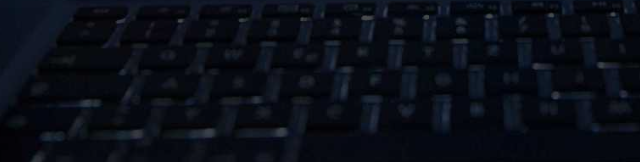
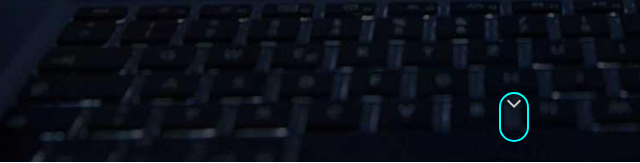
Before and after one commit to bigyanse/portfolio, a plain HTML site: page index.html in a window 1280 px wide. Shown: the part 638-801 px from the top of the page, 141-781 px from the left. Drawn offline with nearby package versions, Linux system fonts and the light colour scheme.

Commit message:
`feat`: ✨ added scroll down button at hero(intro) section

```diff
--- a/assets/css/style.css
+++ b/assets/css/style.css
@@ -286,3 +286,50 @@ footer {
     max-width: 100%;
   }
 }
+
+.intro-scroll {
+  width: 30px;
+  height: 50px;
+  position: absolute;
+  left: 50%;
+  bottom: 20px;
+  border-radius: 50px;
+  cursor: pointer;
+  border: 2px solid #00ffff;
+}
+
+.intro-scroll::before,
+.intro-scroll::after {
+  content: "";
+  position: absolute;
+  top: 20%;
+  left: 50%;
+  transform: translate(-50%, -100%) rotate(45deg);
+  width: 10px;
+  height: 10px;
+  border: 2px solid #fff;
+  border-top: none;
+  border-left: none;
+  animation: intro-scroll 1s ease-in-out infinite;
+}
+
+.intro-scroll::after {
+  top: 30%;
+  animation-delay: 0.2s;
+}
+
+@keyframes intro-scroll {
+  0% {
+    opacity: 0;
+  }
+  30% {
+    opacity: 1;
+  }
+  60% {
+    opacity: 1;
+  }
+  100% {
+    opacity: 0;
+    top: 90%;
+  }
+}
--- a/assets/js/script.js
+++ b/assets/js/script.js
@@ -28,6 +28,10 @@ for(let link of navLinks) {
     }
   });
 }
+
+document.getElementById("intro-scroll").addEventListener("click", function() {
+  window.scrollTo(0, document.querySelector("#about").offsetTop - header.clientHeight);
+});
 
 let liame = document.getElementById("liame");
 liame.addEventListener("click", function() {
--- a/index.html
+++ b/index.html
@@ -41,14 +41,14 @@
   <link rel="stylesheet" href="/assets/css/style.css" />
 
   <!-- Global site tag (gtag.js) - Google Analytics -->
-  <script async src="https://www.googletagmanager.com/gtag/js?id=G-6QYYT58Q1B"></script>
+    <!--<script async src="https://www.googletagmanager.com/gtag/js?id=G-6QYYT58Q1B"></script>
   <script>
     window.dataLayer = window.dataLayer || [];
     function gtag(){dataLayer.push(arguments);}
     gtag('js', new Date());
 
     gtag('config', 'G-6QYYT58Q1B');
-  </script>
+  </script>-->
 </head>
 <body>
 
@@ -82,6 +82,7 @@
     <section id="intro">
       <h1 class="text-center">HI, I'M BIGYAN</h1>
       <p class="text-center">A <span class="typed-text"></span><span class="cursor">&nbsp;</span></p>
+      <div id="intro-scroll" class="intro-scroll"></div>
     </section>
 
     <section id="about" class="section-container">
```
